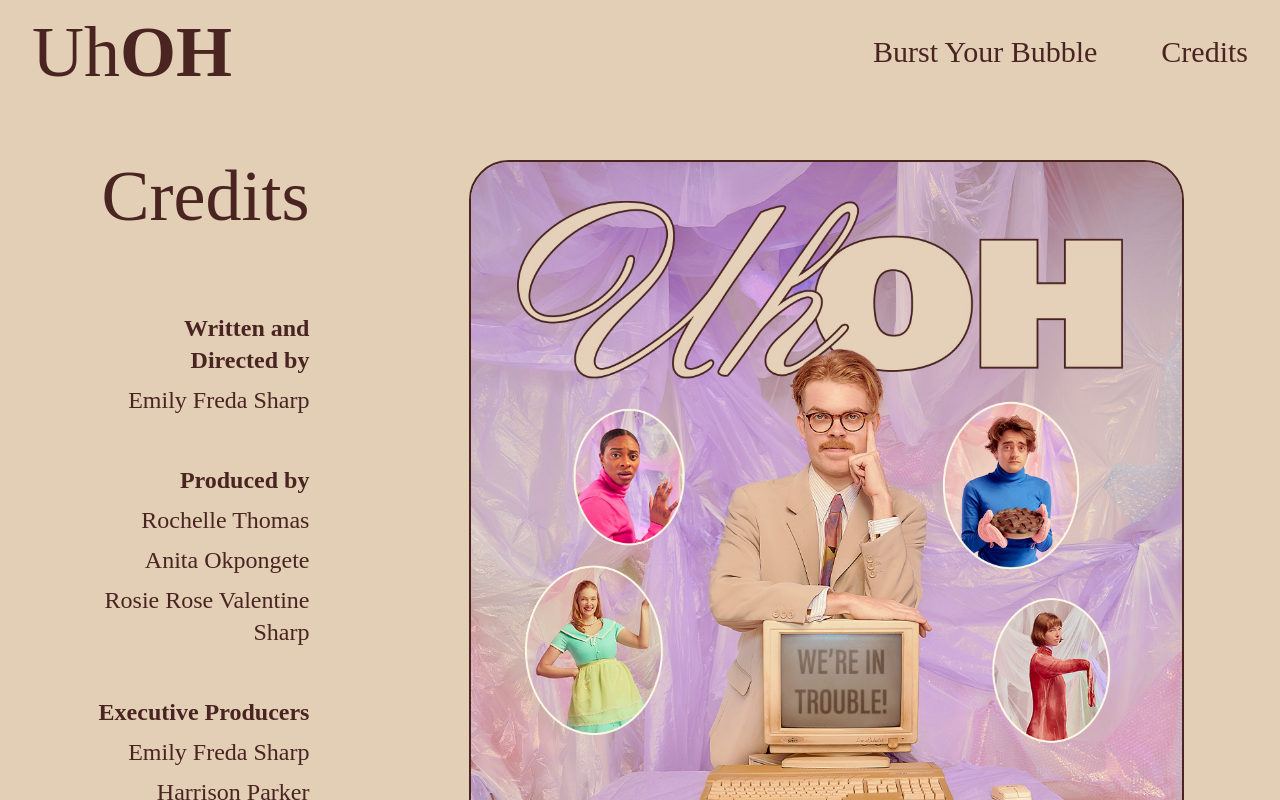
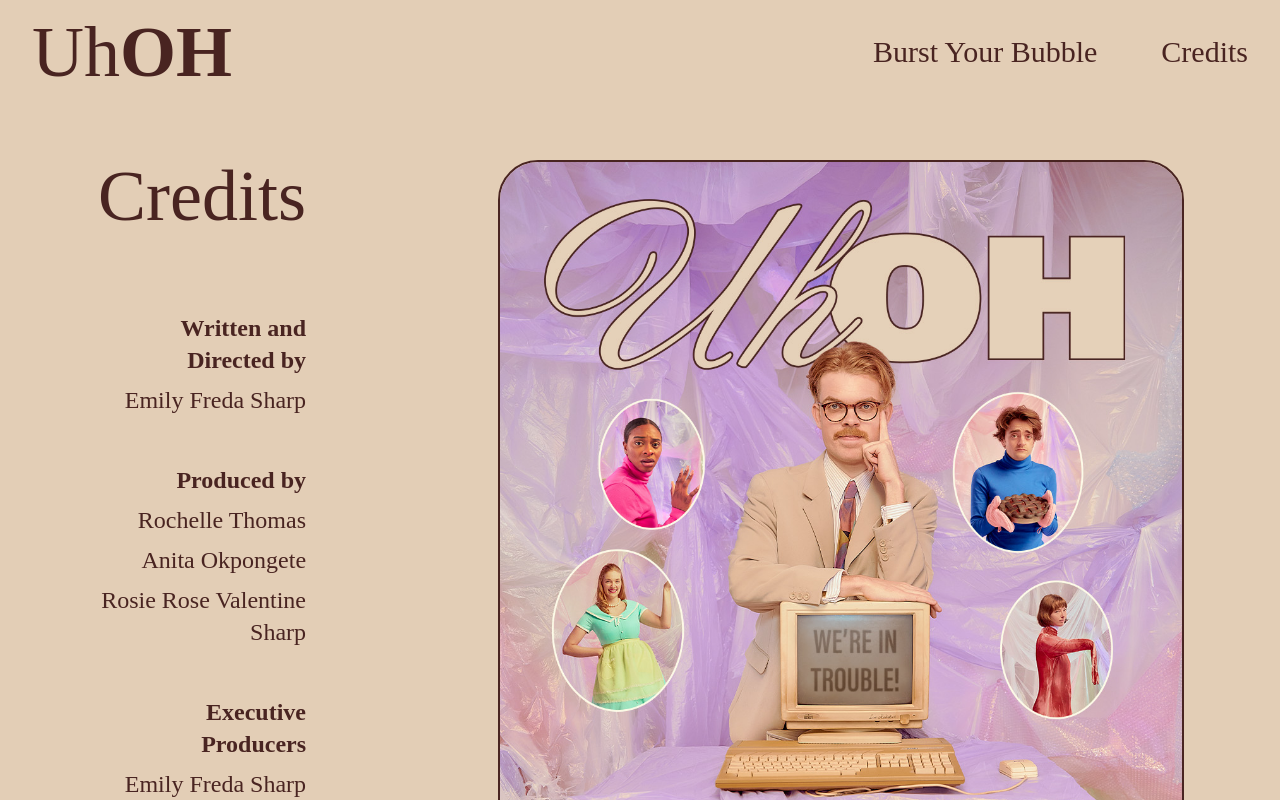
Before and after one commit to harrisoncparker/uhoh, a Next.js app: page /credits in a window 1280 px wide. Shown: the top 800 px of the page. Built offline with nearby package versions, Linux system fonts and the light colour scheme; a web font is replaced by a local one.

Commit message:
small tweaks

```diff
--- a/src/app/credits/page.js
+++ b/src/app/credits/page.js
@@ -30,7 +30,7 @@ export default function CreditsPage() {
                         </h1>
                         {creditsData.map((creditSection, key) => <CreditSection creditSection={creditSection} key={key} />)}
                     </div>
-                    <div className="flex-grow ml-40">
+                    <div className="flex-grow ml-48">
                         <Image
                             src={mainPosterImage}
                             placeholder="blur"
--- a/src/components/button-basket.js
+++ b/src/components/button-basket.js
@@ -14,7 +14,6 @@ export default function ButtonBasket({ href, filename = 'UhOh - Poster.jpg' }) {
     return (
         <a href={href}
         className={wrapperClassName}
-        target="_blank"
         download={filename}
         title="download poster"
         >
```
